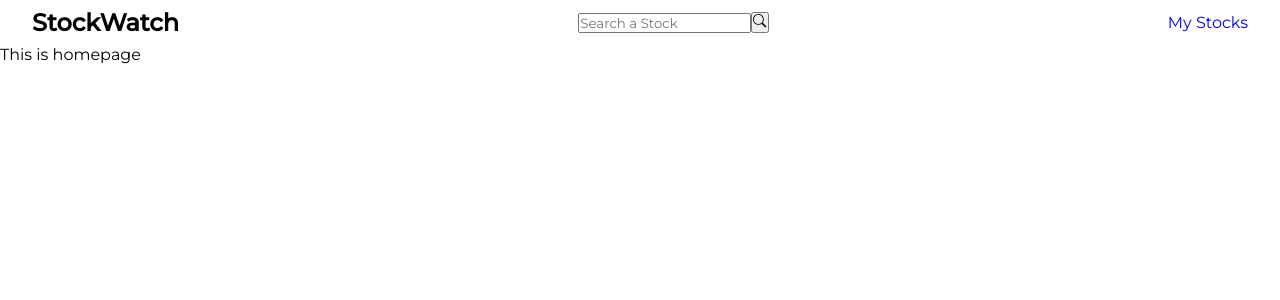
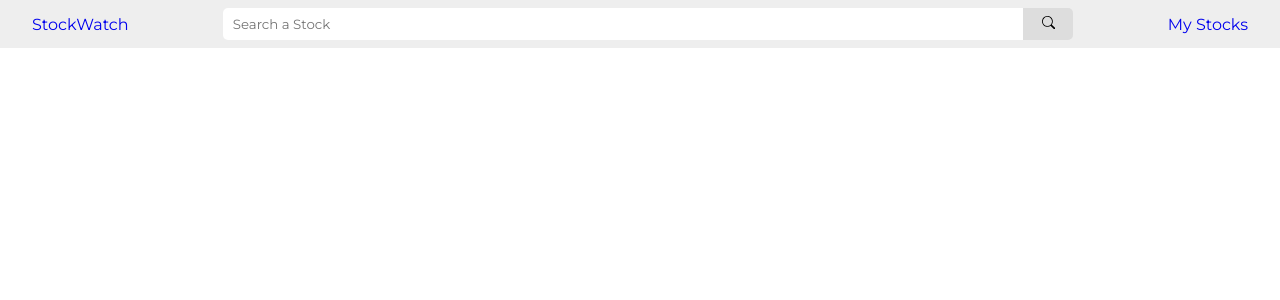
Before and after one commit to QuanDev2/stock-watch, a React (Create React App) app: page / in a window 1280 px wide. Shown: the top 300 px of the page. Built offline with nearby package versions, Linux system fonts and the light colour scheme.

Commit message:
implementing navbar and handle input change

```diff
--- a/src/components/Navbar.js
+++ b/src/components/Navbar.js
@@ -8,25 +8,48 @@ const Container = styled.nav`
 	align-items: center;
 	justify-content: space-between;
 	padding: 0.5rem 2rem;
+	background-color: #eee;
 `
 
-const Title = styled.h1``
+const TitleLink = styled(Link)``
 
-const SearchForm = styled.form``
+const SearchForm = styled.form`
+	padding-right: 0;
+	height: 32px;
+`
 
-const SearchInput = styled.input``
+const SearchInput = styled.input`
+	padding: 0.3rem 0.6rem;
+	border: none;
+	outline: none;
+	width: 800px;
+	height: 32px;
+	border-radius: 5px 0 0 5px;
+`
 
-const SubmitBtn = styled.button``
+const SubmitBtn = styled.button`
+	cursor: pointer;
+	background-color: #ddd;
+	border: none;
+	height: 26.16px;
+	width: 50px;
+	height: 32px;
+	border-radius: 0px 5px 5px 0px;
+`
 
 const LinkContainer = styled.div``
 
 function Navbar() {
 	const [searchInput, setSearchInput] = useState('')
 
+	const handleSubmit = e => {
+		e.preventDefault()
+	}
+
 	return (
 		<Container>
-			<Title>StockWatch</Title>
-			<SearchForm>
+			<TitleLink to="/">StockWatch</TitleLink>
+			<SearchForm onSubmit={handleSubmit}>
 				<SearchInput
 					type="search"
 					placeholder="Search a Stock"
--- a/src/pages/homepage/Homepage.js
+++ b/src/pages/homepage/Homepage.js
@@ -3,8 +3,14 @@ import styled from '@emotion/styled'
 
 const Container = styled.div``
 
+const MarketSummaryContainer = styled.div``
+
 function Homepage() {
-	return <Container>This is homepage</Container>
+	return (
+		<Container>
+			<MarketSummaryContainer></MarketSummaryContainer>
+		</Container>
+	)
 }
 
 export default Homepage
```
Also changed, not shown: src/components/StockSummaryCard.js (added, +12 -0 lines).
